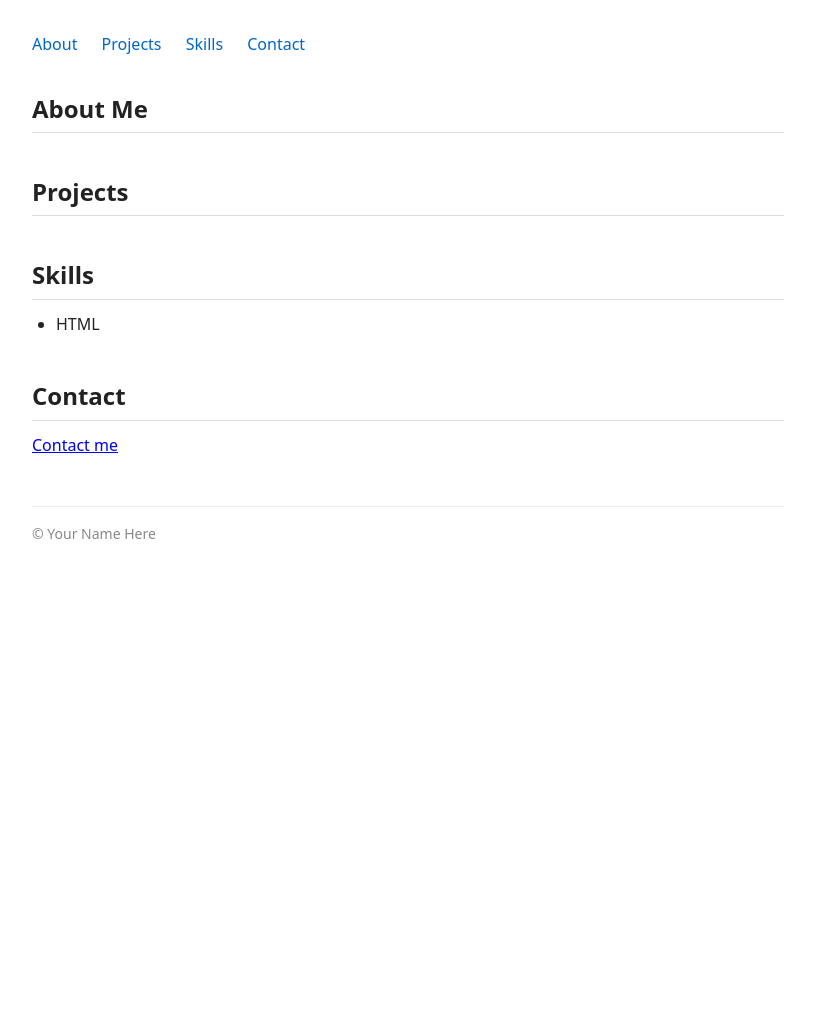
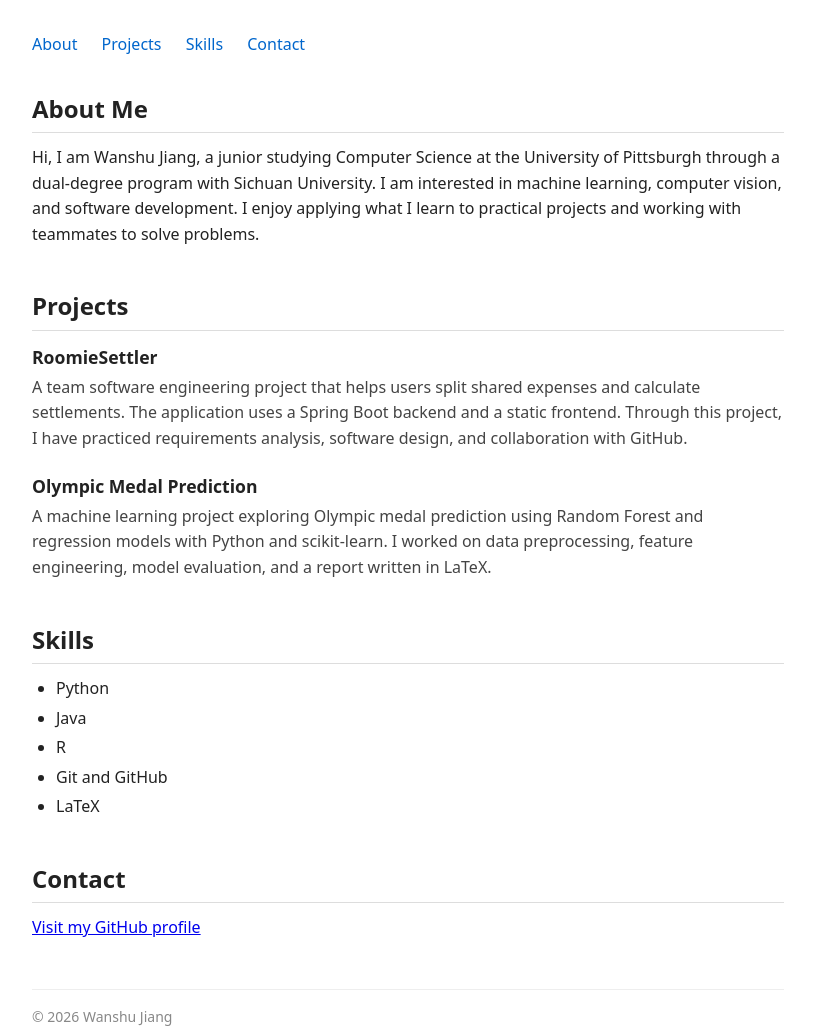
Before and after one commit to JudyJiang068/developer-portfolio, a plain HTML site: page index.html in a window 1280 px wide. Shown: the whole page, without its empty margins (232-1047 px from the left). Before the commit the page ends 800 px from the top, so only its background shows below. Drawn offline with Linux system fonts and the light colour scheme.

Commit message:
Build portfolio and add CI/CD pipeline

```diff
--- a/index.html
+++ b/index.html
@@ -4,7 +4,7 @@
 <head>
   <meta charset="UTF-8">
   <meta name="viewport" content="width=device-width, initial-scale=1.0">
-  <title>Your Name Here</title>
+  <title>Wanshu Jiang | Developer Portfolio</title>
   <link rel="stylesheet" href="style.css">
 </head>
 
@@ -23,32 +23,50 @@
 
     <section id="about">
       <h2>About Me</h2>
-      <!-- TODO: Replace with 2-3 sentences about yourself -->
-      <!-- e.g., include your name, your program/year, and what you are interested in -->
+      <p>
+        Hi, I am Wanshu Jiang, a junior studying Computer Science at the
+        University of Pittsburgh through a dual-degree program with
+        Sichuan University. I am interested in machine learning,
+        computer vision, and software development. I enjoy applying
+        what I learn to practical projects and working with teammates
+        to solve problems.
+      </p>
     </section>
 
     <section id="projects">
       <h2>Projects</h2>
 
-      <!-- Example project entry structure: copy, fill in, and add at least 2:
       <div class="project">
-        <h3>Project Name</h3>
-        <p>What the project does, the technologies used, and what you learned.</p>
+        <h3>RoomieSettler</h3>
+        <p>
+          A team software engineering project that helps users split
+          shared expenses and calculate settlements. The application
+          uses a Spring Boot backend and a static frontend. Through
+          this project, I have practiced requirements analysis,
+          software design, and collaboration with GitHub.
+        </p>
       </div>
-      -->
 
-      <!-- TODO: Add at least 2 project entries using the structure above -->
+      <div class="project">
+        <h3>Olympic Medal Prediction</h3>
+        <p>
+          A machine learning project exploring Olympic medal prediction
+          using Random Forest and regression models with Python and
+          scikit-learn. I worked on data preprocessing, feature
+          engineering, model evaluation, and a report written in LaTeX.
+        </p>
+      </div>
+
     </section>
 
     <section id="skills">
       <h2>Skills</h2>
       <ul>
-        <!-- Example skill - TODO: replace -->
-        <li>HTML</li>
-
-        <!-- TODO: Add a second skill here -->
-        <!-- TODO: Add a third skill here -->
-        <!-- TODO: ... -->
+        <li>Python</li>
+        <li>Java</li>
+        <li>R</li>
+        <li>Git and GitHub</li>
+        <li>LaTeX</li>
       </ul>
     </section>
 
@@ -56,13 +74,17 @@
       <h2>Contact</h2>
       <!-- TODO: Replace href="#" with a real link (e.g., mailto:you@example.com or your LinkedIn URL) -->
       <!-- TODO: Replace the link text with something descriptive, e.g. "Email me" or "LinkedIn" -->
-      <p><a href="#">Contact me</a></p>
+      <p>
+        <a href="https://github.com/JudyJiang068">
+          Visit my GitHub profile
+        </a>
+      </p>
     </section>
 
   </main>
 
   <footer>
-    <p>&copy; Your Name Here</p>
+    <p>&copy; 2026 Wanshu Jiang</p>
   </footer>
 
 </body>
```
Also changed, not shown: 1 other file.
